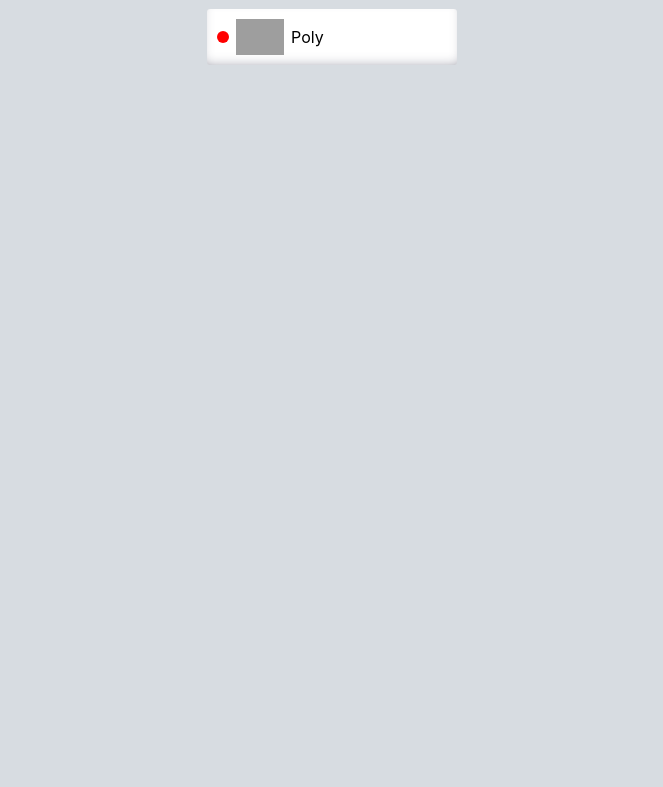
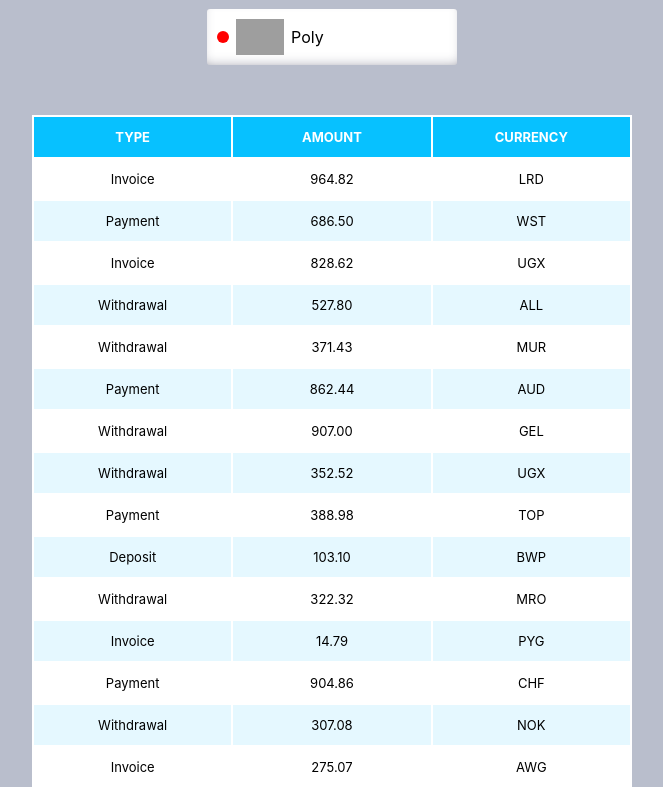
Before and after one commit to RonnieBk/goit-react-hw-01-components, a React (Create React App) app: page / in a window 1280 px wide. Shown: the part 806-1593 px from the top of the page, without its empty margins (308-971 px from the left). Before the commit the page ends 921 px from the top, so only its background shows below. Built offline with nearby package versions, Linux system fonts and the light colour scheme; grey boxes are pictures that could not be loaded.

Commit message:
final task done

```diff
--- a/src/components/App.jsx
+++ b/src/components/App.jsx
@@ -1,9 +1,11 @@
 import user from 'json/user.json';
 import data from 'json/data.json';
 import friends from 'json/friends.json';
+import transactions from 'json/transactions.json';
 import Profile from './Profile.jsx';
 import Statistics from './Statistics.jsx';
 import FriendList from './FriendList.jsx';
+import TransactionHistory from './TransactionHistory.jsx';
 
 export const App = () => {
   return (
@@ -21,6 +23,8 @@
       <Statistics title="Upload stats" stats={data} />
 
       <FriendList friends={friends} />
+
+      <TransactionHistory items={transactions} />
     </>
   );
 };
--- a/src/components/FriendList.jsx
+++ b/src/components/FriendList.jsx
@@ -17,7 +17,7 @@
             avatar={friend.avatar}
             name={friend.name}
             isOnline={friend.isOnline}
-            id={friend.id}
+            key={friend.id}
           />
         );
       })}
--- a/src/components/FriendListItem.jsx
+++ b/src/components/FriendListItem.jsx
@@ -1,10 +1,9 @@
 import PropTypes from 'prop-types';
 import css from './FriendListItem.module.css';
 
-const FriendListItem = ({ avatar, name, isOnline, id }) => {
-  console.log(id);
+const FriendListItem = ({ avatar, name, isOnline }) => {
   return (
-    <li key={id} className={css.item}>
+    <li className={css.item}>
       {isOnline ? (
         <span className={css.isOnline}></span>
       ) : (
--- /dev/null
+++ b/src/components/TransactionHistory.jsx
@@ -0,0 +1,32 @@
+import PropTypes from 'prop-types';
+import css from './TransactionList.module.css';
+
+const TransactionHistory = ({ items }) => {
+  return (
+    <table className={css.transactionHistory}>
+      <thead>
+        <tr>
+          <th>Type</th>
+          <th>Amount</th>
+          <th>Currency</th>
+        </tr>
+      </thead>
+
+      <tbody>
+        {items.map(({ id, type, amount, currency }) => (
+          <tr key={id}>
+            <td>{type}</td>
+            <td>{amount}</td>
+            <td>{currency}</td>
+          </tr>
+        ))}
+      </tbody>
+    </table>
+  );
+};
+
+TransactionHistory.propTypes = {
+  items: PropTypes.array.isRequired,
+};
+
+export default TransactionHistory;
--- /dev/null
+++ b/src/components/TransactionList.module.css
@@ -0,0 +1,29 @@
+.transactionHistory {
+  margin: 50px auto;
+  width: 600px;
+  background-color: white;
+  text-align: center;
+}
+
+.transactionHistory thead {
+  color: white;
+  background-color: #07c1ff;
+  text-transform: uppercase;
+}
+
+.transactionHistory th {
+  width: calc(100% / 3);
+}
+
+.transactionHistory tr {
+  height: 40px;
+  font-size: 13px;
+}
+
+.transactionHistory td:first-child {
+  text-transform: capitalize;
+}
+
+.transactionHistory tr:nth-child(2n) {
+  background-color: #e5f8ff;
+}
--- a/src/index.css
+++ b/src/index.css
@@ -7,7 +7,7 @@
     sans-serif;
   -webkit-font-smoothing: antialiased;
   -moz-osx-font-smoothing: grayscale;
-  background-color: #d7dce1;
+  background-color: #b9becc;
 }
 
 code {
--- /dev/null
+++ b/src/json/transactions.json
@@ -0,0 +1,122 @@
+[
+  {
+    "id": "1e0700a2-5183-4291-85cc-2065a036a683",
+    "type": "invoice",
+    "amount": "964.82",
+    "currency": "LRD"
+  },
+  {
+    "id": "a30f821b-4d25-4ff0-abdd-e340b3f0dd2b",
+    "type": "payment",
+    "amount": "686.50",
+    "currency": "WST"
+  },
+  {
+    "id": "44dca67a-8e5a-4798-bf8e-b15efd4e1abd",
+    "type": "invoice",
+    "amount": "828.62",
+    "currency": "UGX"
+  },
+  {
+    "id": "ea8ed3dc-2b68-4a53-905a-53ecb0adef33",
+    "type": "withdrawal",
+    "amount": "527.80",
+    "currency": "ALL"
+  },
+  {
+    "id": "ea76146a-0b00-4b80-bc02-a8c822176712",
+    "type": "withdrawal",
+    "amount": "371.43",
+    "currency": "MUR"
+  },
+  {
+    "id": "63ca02f9-d637-46b5-9237-f3b24425e029",
+    "type": "payment",
+    "amount": "862.44",
+    "currency": "AUD"
+  },
+  {
+    "id": "ed0263e8-59a5-4bf1-87e0-2bb88e53dc34",
+    "type": "withdrawal",
+    "amount": "907.00",
+    "currency": "GEL"
+  },
+  {
+    "id": "6013bad0-750c-4691-8bc2-d8f2b43969c4",
+    "type": "withdrawal",
+    "amount": "352.52",
+    "currency": "UGX"
+  },
+  {
+    "id": "252c7be4-8b06-4fa7-8d42-61fb835b70d5",
+    "type": "payment",
+    "amount": "388.98",
+    "currency": "TOP"
+  },
+  {
+    "id": "4eaab41b-b967-40ac-82ed-85fc66f646f1",
+    "type": "deposit",
+    "amount": "103.10",
+    "currency": "BWP"
+  },
+  {
+    "id": "9648a350-8469-42d5-8bf3-18090de5fe67",
+    "type": "withdrawal",
+    "amount": "322.32",
+    "currency": "MRO"
+  },
+  {
+    "id": "9c5c25fb-1a95-4b2f-8d1f-4c4426d677cc",
+    "type": "invoice",
+    "amount": "14.79",
+    "currency": "PYG"
+  },
+  {
+    "id": "43ef232c-80e9-4d6f-b48a-b22405620de3",
+    "type": "payment",
+    "amount": "904.86",
+    "currency": "CHF"
+  },
+  {
+    "id": "5161682e-e620-4019-ab0a-24ceb10fbd20",
+    "type": "withdrawal",
+    "amount": "307.08",
+    "currency": "NOK"
+  },
+  {
+    "id": "7b119d71-42e6-4c42-a141-6818b07bb9ff",
+    "type": "invoice",
+    "amount": "275.07",
+    "currency": "AWG"
+  },
+  {
+    "id": "a4f65722-65c4-4c28-b1f4-b8ed988bb205",
+    "type": "deposit",
+    "amount": "213.10",
+    "currency": "STD"
+  },
+  {
+    "id": "c6e5784b-0ca3-48d6-86e5-b5128af5a523",
+    "type": "invoice",
+    "amount": "116.11",
+    "currency": "CUP CUC"
+  },
+  {
+    "id": "c9ebed6a-3a02-4b49-ac0d-0534b51f2bfd",
+    "type": "invoice",
+    "amount": "878.67",
+    "currency": "HKD"
+  },
+  {
+    "id": "a4a98b0e-b22c-438b-9f83-de2df52110c8",
+    "type": "invoice",
+    "amount": "725.03",
+    "currency": "UYU UYI"
+  },
+  {
+    "id": "b39bfa7a-0166-4c47-94d6-87d20590f746",
+    "type": "payment",
+    "amount": "405.45",
+    "currency": "MDL"
+  }
+]
```
